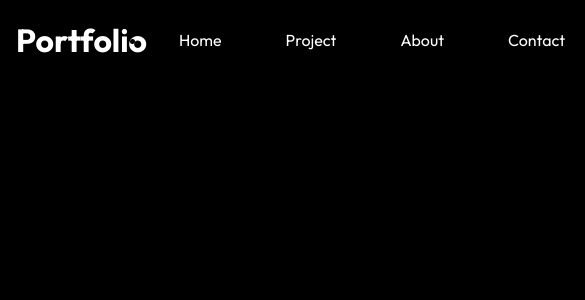
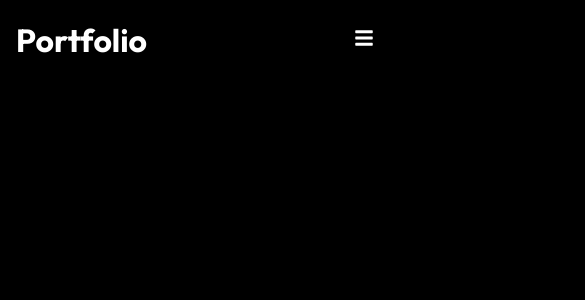
Before and after one commit to Sahil133101/portfolio-WebApp, a React (Create React App) app: page / in a window 390 px wide. Shown: the top 300 px of the page, 585 px wide, since content can reach past the window. Built offline with nearby package versions, Linux system fonts and the light colour scheme.

Commit message:
practice

```diff
--- a/src/Component/NavBar.js
+++ b/src/Component/NavBar.js
@@ -1,38 +1,46 @@
-import { Link } from "react-router-dom"
-import "./NavBarStyles.css"
-import React from 'react'
+import { Link } from "react-router-dom";
+import "./NavBarStyles.css";
+import React, { useState } from 'react';
 
+import { FaBars, FaTimes } from "react-icons/fa";
 
-const NavBar= () => {
+const NavBar = () => {
+
+  const[click, setClick] =  useState(0);
+  const handleClick = () =>  setClick(!click);
   return (
-    <div className=" header">
-      <Link to = "/">
+    <div className="header">
+      <Link to="/">
         <div className="H1">
-        <h1>
-          Portfolio
-        </h1>
+          <h1>
+            Portfolio
+          </h1>
         </div>
       </Link>
-      <ul className="Navbar">
+      <ul className={click ? "Navbar active":"Navbar " }>
         <li>
-          <Link to = "/Home"> Home </Link>
+          <Link to="/Home"> Home </Link>
         </li>
         <li>
-          <Link to = "/Project"> Project </Link>
+          <Link to="/Project"> Project </Link>
         </li>
         <li>
-          <Link to = "/About"> About </Link>
+          <Link to="/About"> About </Link>
         </li>
         <li>
-          <Link to = "/Contact"> Contact </Link>
+          <Link to="/Contact"> Contact </Link>
         </li>
-
       </ul>
-
-
+      <div className="hamburger" onClick={handleClick}>
+  {click ? (
+    <FaTimes size={20} style={{ color: "#ffffff" }} />
+  ) : (
+    <FaBars size={20} style={{ color: "#ffffff" }} />
+  )}
+</div>
 
     </div>
-  )
+  );
 }
 
 export default NavBar;
--- a/src/Component/NavBarStyles.css
+++ b/src/Component/NavBarStyles.css
@@ -22,8 +22,8 @@
     transition: 0.3s;
    }  */
 
-.navbar li a{
-font-size: 1.2rem;
+.Navbar li a{
+font: size 200px; ;
 font-weight: 500;
 }
 /* .H1:hover{
@@ -33,13 +33,39 @@ font-weight: 500;
     transition: 0.3s;
 
 } */
-@media screen and (max-width:1040px){
-    .navbar{
+.hamburger{
+    display: none;
+
+}
+@media screen and (max-width:1040px)
+/* @media screen and (max-width:1040px){ */ {
+    .Navbar{
         flex-direction: column;
         justify-content:center ;
 
         align-items: center;
+        width : 100%;
+        height: 100vh;
+        background-color: rgba(0, 0, 0, 0.9);
+        position: absolute;
+        top: 0;
+        left: -100%;
+        z-index: -3;
+        transition: 0.3s;
 
     }
+    .Navbar.active{
+        left:0;
 
+    }
+    .Navbar li {
+        padding: 1rem 0;
+    }
+
+    .Navbar li a {
+        font-size:  2 rem;
+    }
+    .hamburger {
+        display: initial;
+    }
 }
```
